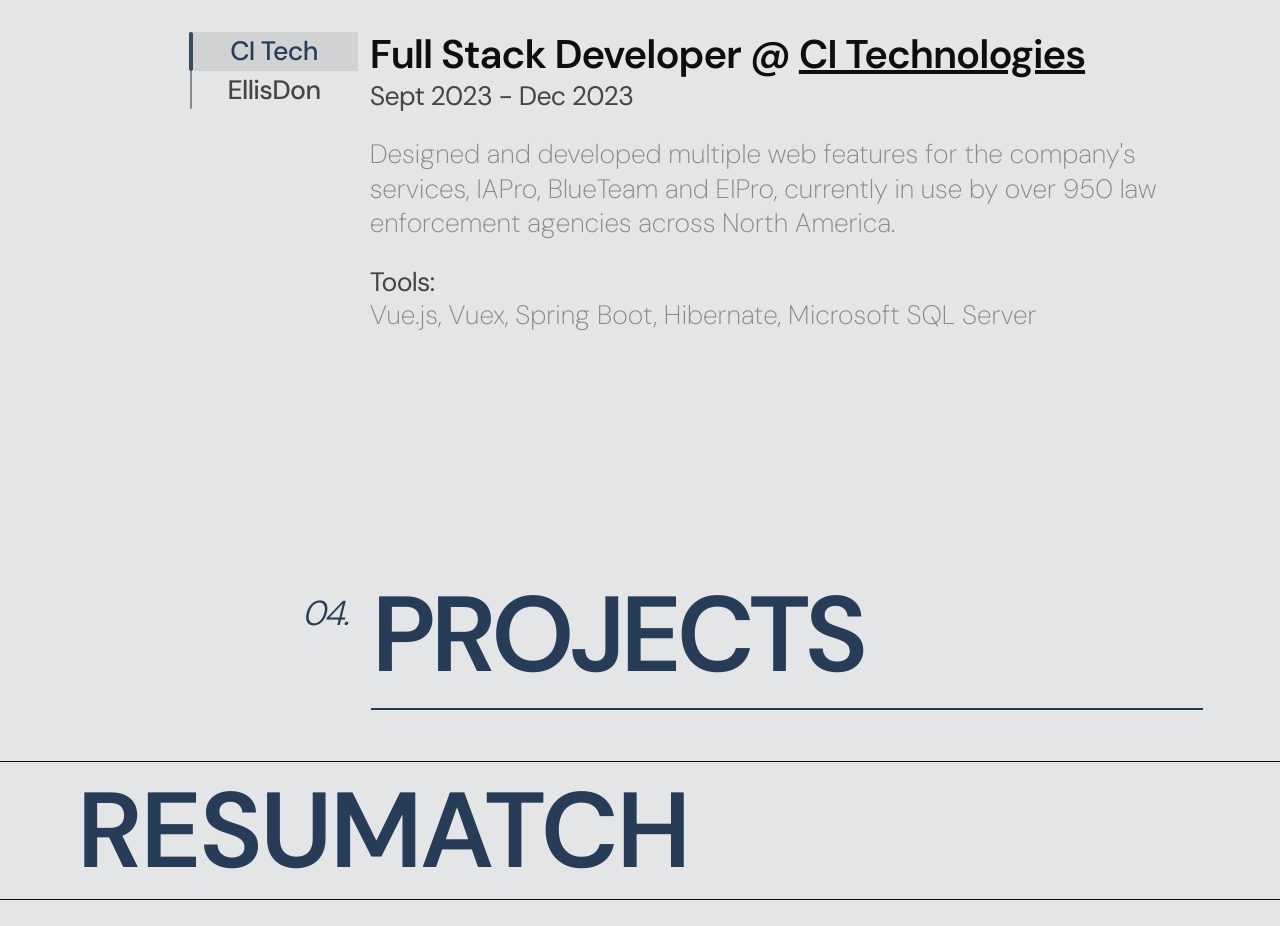
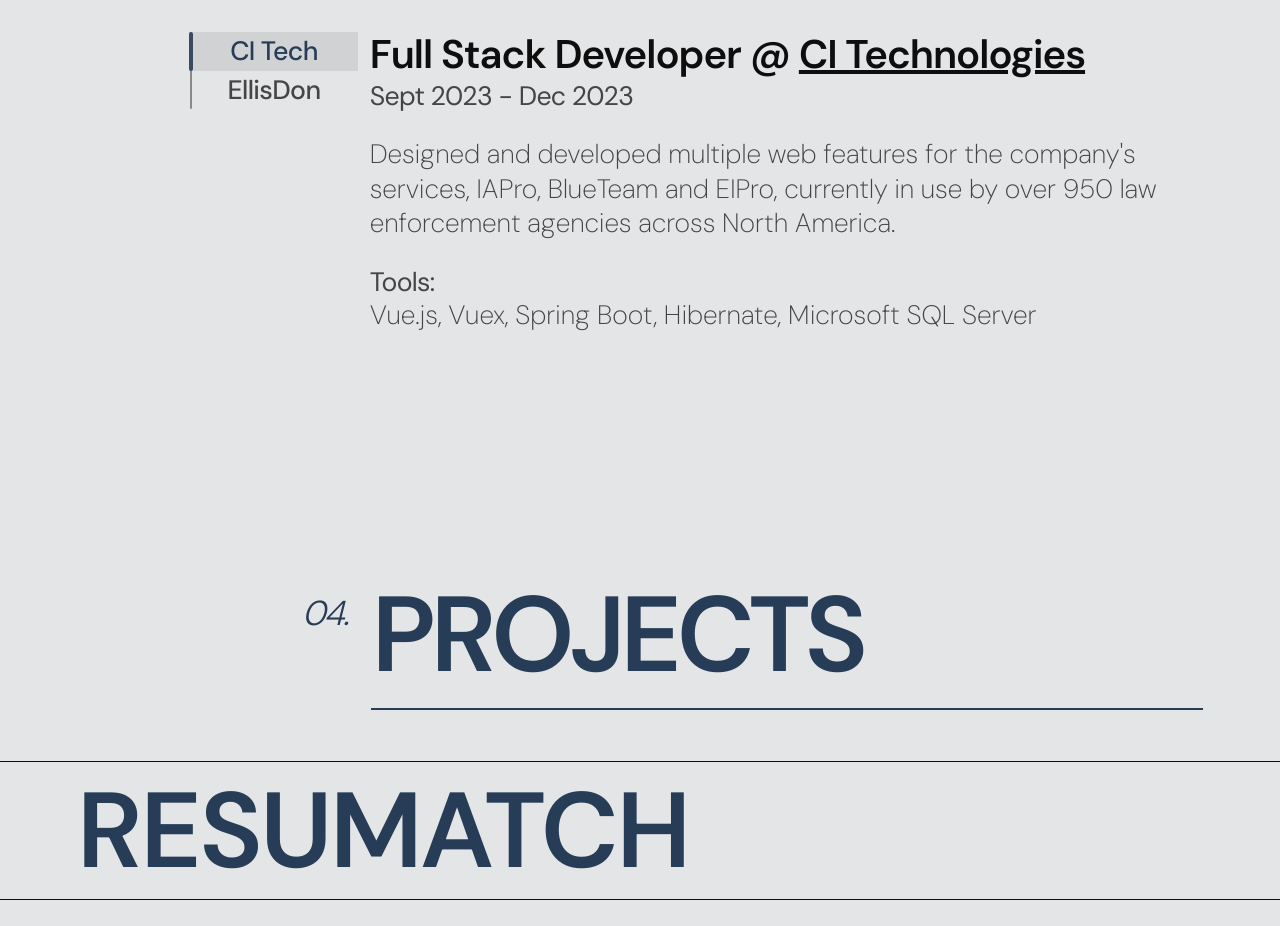
Before and after one commit to NickShum222/Website-V2, a Next.js app: page / in a window 1280 px wide. Shown: the part 4380-5306 px from the top of the page. Built offline with nearby package versions, Linux system fonts and the light colour scheme.

Commit message:
Change experiences font

```diff
--- a/src/sections/Experiences.jsx
+++ b/src/sections/Experiences.jsx
@@ -100,7 +100,7 @@
                 {experiences[selected].description.map((description, index) => (
                   <li
                     key={index}
-                    className=" text-grey4 lg:text-aboutParagraph font-[200] md:text-[2.576vw] text-[5.089vw] leading-[1.3]"
+                    className=" text-grey2 dark:text-grey4 lg:text-aboutParagraph font-[200] md:text-[2.576vw] text-[5.089vw] leading-[1.3]"
                   >
                     {description}
                   </li>
@@ -109,7 +109,7 @@
               <div className="font-[400] dark:text-grey3 text-grey2 tracking-tight lg:text-experiencesSub sm:text-[3.980vw] text-[6.361vw] leading-[1.2]">
                 Tools:
               </div>
-              <div className=" text-grey4 lg:text-aboutParagraph font-[200] md:text-[2.576vw] text-[5.089vw] leading-[1.3]">
+              <div className=" text-grey2 dark:text-grey4 lg:text-aboutParagraph font-[200] md:text-[2.576vw] text-[5.089vw] leading-[1.3]">
                 {experiences[selected].tools}
               </div>
             </motion.div>
```
